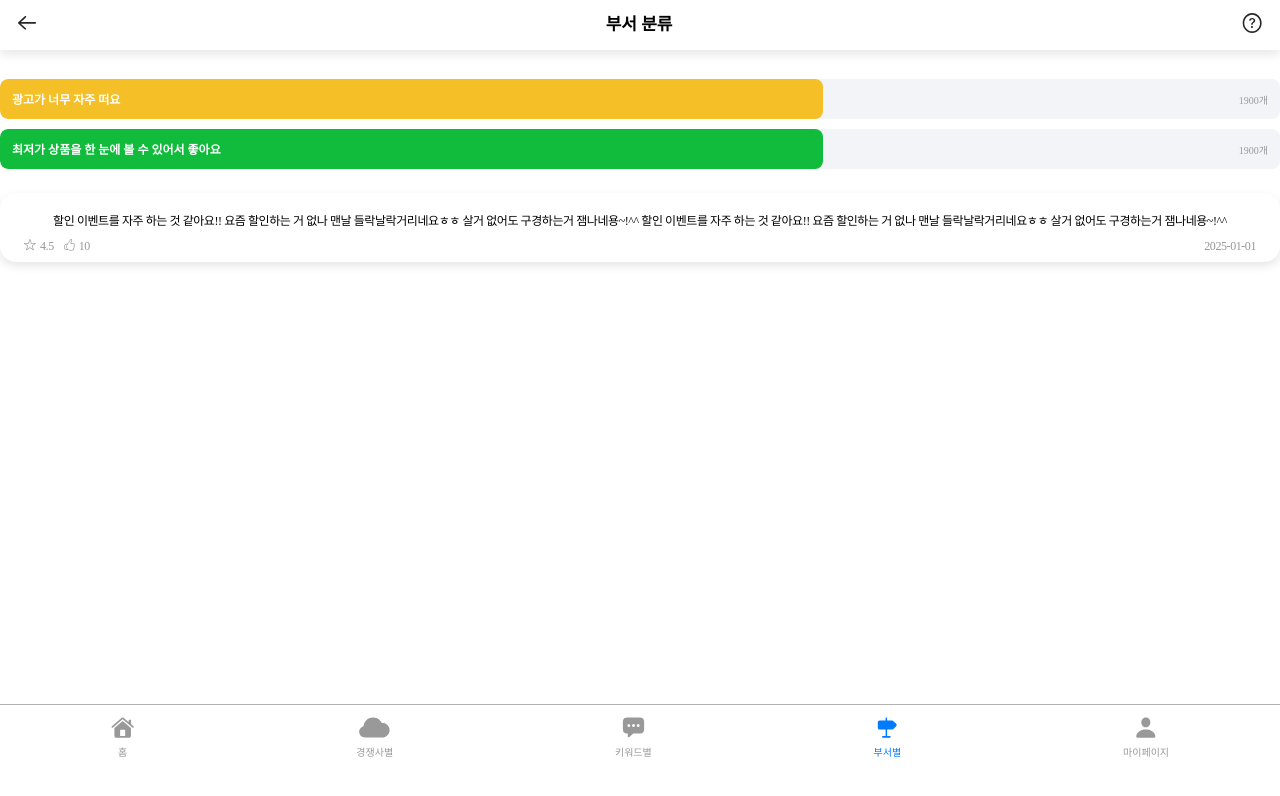
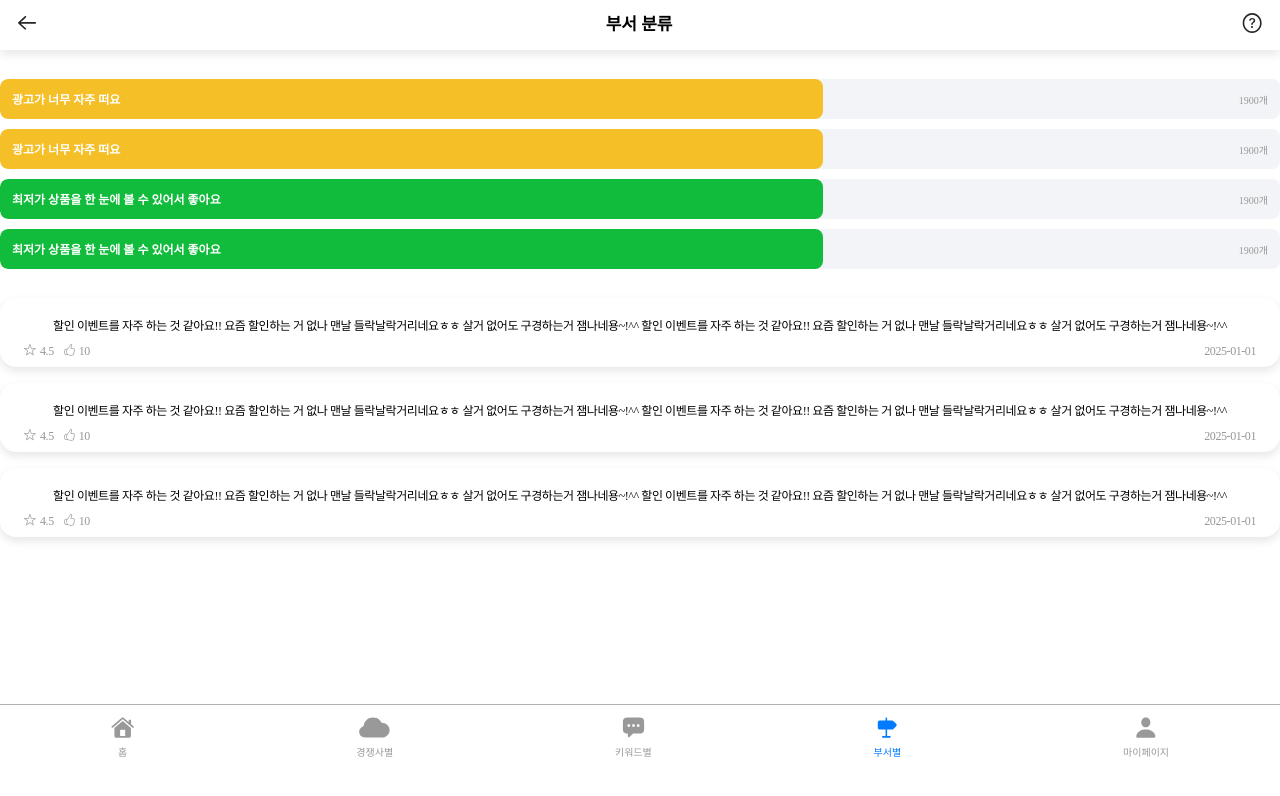
Before and after one commit to Revu-IT/REVUIT_FE, a React (Vite) app: page /department/1/detail in a window 1280 px wide. Shown: the top 796 px of the page. Built offline with nearby package versions, Linux system fonts and the light colour scheme; a web font is replaced by a local one.

Commit message:
[Design] 카드 디자인 수정 #6

```diff
--- a/src/components/ReviewCard.jsx
+++ b/src/components/ReviewCard.jsx
@@ -7,21 +7,69 @@ import thumbsup from "../assets/images/thumbsup.svg";
 function ReviewCard() {
     return (
         <R.ReviewCard>
+            <R.Container>
                 <R.Content>
-                할인 이벤트를 자주 하는 것 같아요!! 요즘 할인하는 거 없나 맨날
-                들락날락거리네요ㅎㅎ 살거 없어도 구경하는거 잼나네용~!^^ 할인
-                이벤트를 자주 하는 것 같아요!! 요즘 할인하는 거 없나 맨날
-                들락날락거리네요ㅎㅎ 살거 없어도 구경하는거 잼나네용~!^^
+                    할인 이벤트를 자주 하는 것 같아요!! 요즘 할인하는 거 없나
+                    맨날 들락날락거리네요ㅎㅎ 살거 없어도 구경하는거
+                    잼나네용~!^^ 할인 이벤트를 자주 하는 것 같아요!! 요즘
+                    할인하는 거 없나 맨날 들락날락거리네요ㅎㅎ 살거 없어도
+                    구경하는거 잼나네용~!^^
                 </R.Content>
                 <R.Info>
                     <R.Score>
                         <R.InfoImg src={star} />
                         <R.InfoText>4.5</R.InfoText>
-                    <R.InfoImg src={thumbsup} style={{ marginLeft: "10px" }} />
+                        <R.InfoImg
+                            src={thumbsup}
+                            style={{ marginLeft: "10px" }}
+                        />
                         <R.InfoText>10</R.InfoText>
                     </R.Score>
                     <R.InfoText>2025-01-01</R.InfoText>
                 </R.Info>
+            </R.Container>
+            <R.Container>
+                <R.Content>
+                    할인 이벤트를 자주 하는 것 같아요!! 요즘 할인하는 거 없나
+                    맨날 들락날락거리네요ㅎㅎ 살거 없어도 구경하는거
+                    잼나네용~!^^ 할인 이벤트를 자주 하는 것 같아요!! 요즘
+                    할인하는 거 없나 맨날 들락날락거리네요ㅎㅎ 살거 없어도
+                    구경하는거 잼나네용~!^^
+                </R.Content>
+                <R.Info>
+                    <R.Score>
+                        <R.InfoImg src={star} />
+                        <R.InfoText>4.5</R.InfoText>
+                        <R.InfoImg
+                            src={thumbsup}
+                            style={{ marginLeft: "10px" }}
+                        />
+                        <R.InfoText>10</R.InfoText>
+                    </R.Score>
+                    <R.InfoText>2025-01-01</R.InfoText>
+                </R.Info>
+            </R.Container>
+            <R.Container>
+                <R.Content>
+                    할인 이벤트를 자주 하는 것 같아요!! 요즘 할인하는 거 없나
+                    맨날 들락날락거리네요ㅎㅎ 살거 없어도 구경하는거
+                    잼나네용~!^^ 할인 이벤트를 자주 하는 것 같아요!! 요즘
+                    할인하는 거 없나 맨날 들락날락거리네요ㅎㅎ 살거 없어도
+                    구경하는거 잼나네용~!^^
+                </R.Content>
+                <R.Info>
+                    <R.Score>
+                        <R.InfoImg src={star} />
+                        <R.InfoText>4.5</R.InfoText>
+                        <R.InfoImg
+                            src={thumbsup}
+                            style={{ marginLeft: "10px" }}
+                        />
+                        <R.InfoText>10</R.InfoText>
+                    </R.Score>
+                    <R.InfoText>2025-01-01</R.InfoText>
+                </R.Info>
+            </R.Container>
         </R.ReviewCard>
     );
 }
--- a/src/components/ReviewSummary.jsx
+++ b/src/components/ReviewSummary.jsx
@@ -32,7 +32,27 @@ function ReviewSummary() {
                     <R.Count>{count}개</R.Count>
                 </R.BackgroundBar>
             </R.BarContainer>
+            <R.BarContainer>
+                <R.BackgroundBar>
+                    <R.progressBar width={width} isPositive={false}>
+                        <R.BarText visible={textVisible}>
+                            광고가 너무 자주 떠요
+                        </R.BarText>
+                    </R.progressBar>
+                    <R.Count>{count}개</R.Count>
+                </R.BackgroundBar>
+            </R.BarContainer>
 
+            <R.BarContainer>
+                <R.BackgroundBar>
+                    <R.progressBar width={width} isPositive={true}>
+                        <R.BarText visible={textVisible}>
+                            최저가 상품을 한 눈에 볼 수 있어서 좋아요
+                        </R.BarText>
+                    </R.progressBar>
+                    <R.Count>{count}개</R.Count>
+                </R.BackgroundBar>
+            </R.BarContainer>
             <R.BarContainer>
                 <R.BackgroundBar>
                     <R.progressBar width={width} isPositive={true}>
--- a/src/styles/components/ReviewCardStyle.js
+++ b/src/styles/components/ReviewCardStyle.js
@@ -1,6 +1,13 @@
 import styled from "styled-components";
 
 export const ReviewCard = styled.div`
+    display: flex;
+    flex-direction: column;
+    align-items: center;
+    margin: 24px 0;
+`;
+
+export const Container = styled.div`
     display: flex;
     flex-direction: column;
     align-items: center;
```
Lines whose indentation alone changed are shown as unchanged.
